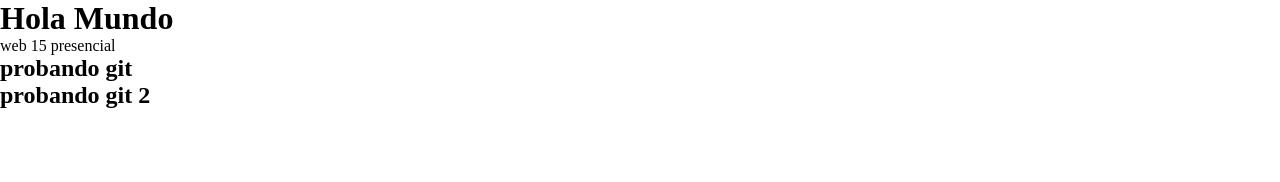
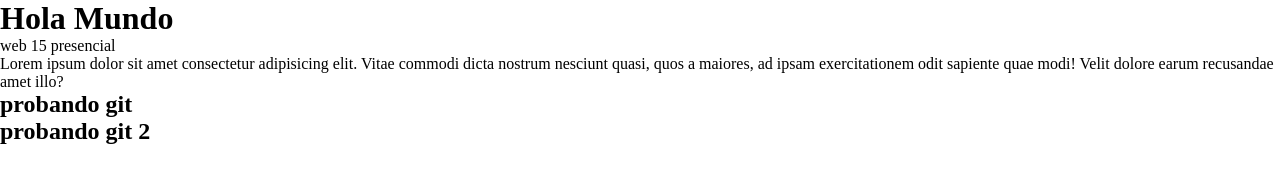
Before and after one commit to andresperlo/repo-web15-git, a plain HTML site: page index.html in a window 1280 px wide. Drawn offline with Linux system fonts and the light colour scheme.

Commit message:
parrafo agregado

```diff
--- a/index.html
+++ b/index.html
@@ -9,6 +9,11 @@
   <body>
     <h1>Hola Mundo</h1>
     <p>web 15 presencial</p>
+    <p>
+      Lorem ipsum dolor sit amet consectetur adipisicing elit. Vitae commodi
+      dicta nostrum nesciunt quasi, quos a maiores, ad ipsam exercitationem odit
+      sapiente quae modi! Velit dolore earum recusandae amet illo?
+    </p>
     <h2>probando git</h2>
     <h2>probando git 2</h2>
   </body>
```
